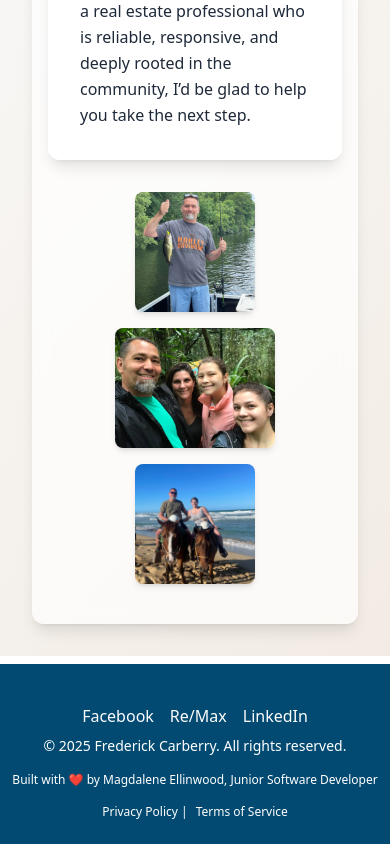
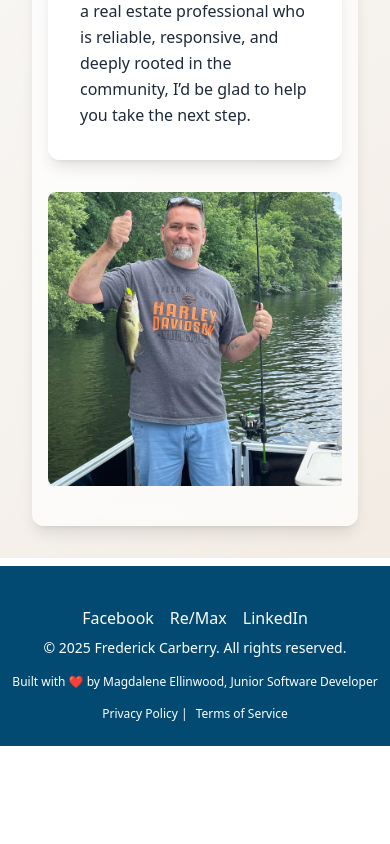
Before and after one commit to mellinwood1023/FCarberry_Site, a React (Vite) app: page /about in a window 390 px wide. Shown: the part 1349-2193 px from the top of the page. After the commit the page ends 2095 px from the top, so only its background shows below. Built offline with nearby package versions, Linux system fonts and the light colour scheme; the HTML template or start-up script is replaced by a standard one.

Commit message:
scrollbar media update - about section

```diff
--- a/src/pages/About.tsx
+++ b/src/pages/About.tsx
@@ -6,6 +6,7 @@ const About: React.FC = () => {
   return (
     <>
       <Nav />
+
       <div className="about-container max-w-5xl mx-auto px-4 py-10 flex flex-col sm:flex-row gap-8 items-start mt-10 bg-white/70 rounded-xl shadow-lg backdrop-blur-sm">
 
         {/* TEXT COLUMN – FIRST ON MOBILE, SECOND ON DESKTOP */}
@@ -23,17 +24,20 @@ const About: React.FC = () => {
               looking to invest, I offer local expertise, a steady hand, and a commitment to
               getting results.
             </p>
+
             <p className="text-gray-800 leading-relaxed">
               Outside of real estate, I’m proud to be a husband since 2004, a father of four, and a
               grandfather to three. My family is at the heart of everything I do. I also enjoy
               riding motorcycles, spending time on the water, and following my favorite sports
               teams—especially the Patriots.
             </p>
+
             <p className="text-gray-800 leading-relaxed">
               I’m passionate about travel and have explored destinations across the Dominican
               Republic, Italy, Costa Rica, and Mexico. I believe in the value of new experiences and
               always bring that same energy and curiosity to my work.
             </p>
+
             <p className="text-gray-800 leading-relaxed">
               My approach is straightforward: treat every client with respect, honesty, and care—as
               if they were family. If you're searching for a real estate professional who is
@@ -57,25 +61,35 @@ const About: React.FC = () => {
           </div>
         </div>
 
-        {/* IMAGE COLUMN – SECOND ON MOBILE, FIRST ON DESKTOP */}
-        <div className="order-2 sm:order-1 w-full sm:w-1/4 flex flex-row gap-4 justify-center items-start flex-wrap">
+        {/* IMAGE COLUMN – CAROUSEL ON MOBILE, COLUMN ON DESKTOP */}
+        <div className="order-2 sm:order-1 w-full sm:w-1/4">
+
+          <div className="flex gap-4 overflow-x-auto snap-x snap-mandatory scrollbar-hide sm:flex-col sm:overflow-visible">
+
             <img
               src="/images/fishing_photo.jpg"
-            alt="Fred Carberry"
-            className="rounded-lg shadow-md w-30 sm:w-32 md:w-44 lg:w-56 xl:w-64 object-cover transition-all duration-300"
+              alt="Fred Carberry Fishing"
+              className="flex-shrink-0 w-[85vw] sm:w-full rounded-lg shadow-md object-cover snap-center transition-all duration-300"
             />
+
             <img
               src="/images/Jungle_photo.jpg"
-            alt="Fred Carberry"
-            className="rounded-lg shadow-md w-40 sm:w-32 md:w-44 lg:w-56 xl:w-64 object-cover transition-all duration-300"
+              alt="Fred Carberry Traveling"
+              className="flex-shrink-0 w-[85vw] sm:w-full rounded-lg shadow-md object-cover snap-center transition-all duration-300"
             />
+
             <img
               src="/images/horses_photo.jpg"
-            alt="Fred Carberry"
-            className="rounded-lg shadow-md w-30 sm:w-32 md:w-44 lg:w-56 xl:w-64 object-cover transition-all duration-300"
+              alt="Fred Carberry Horses"
+              className="flex-shrink-0 w-[85vw] sm:w-full rounded-lg shadow-md object-cover snap-center transition-all duration-300"
             />
+
           </div>
+
         </div>
+
+      </div>
+
       <Footer />
     </>
   );
```
Lines whose indentation alone changed are shown as unchanged.
